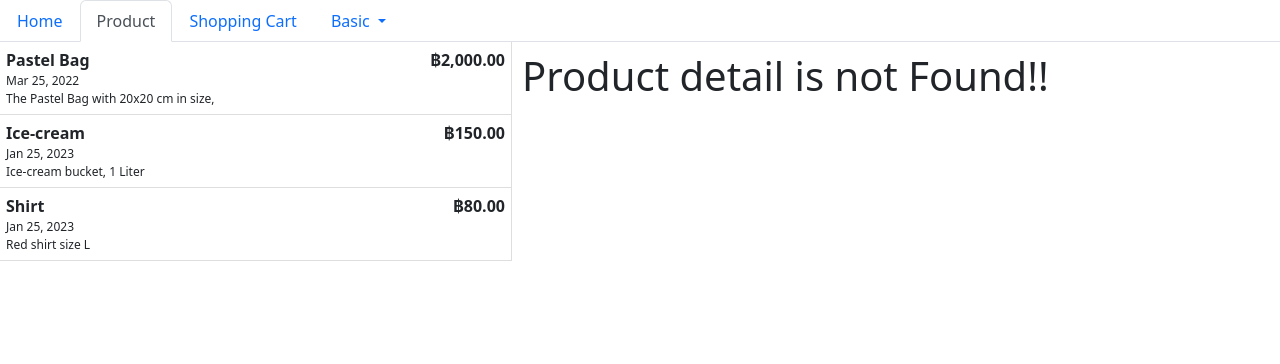
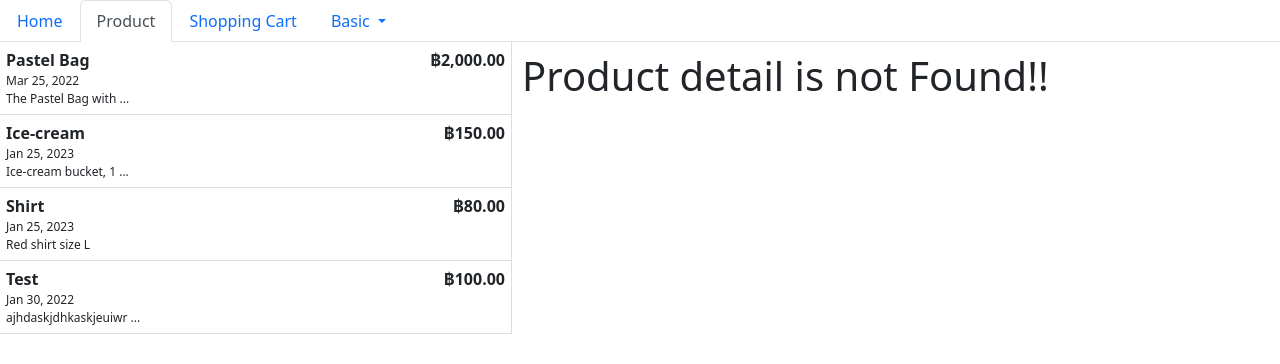
Before and after one commit to PsinaYJJJ/my-e-com-app, an Angular app: page /product/1 in a window 1280 px wide. Shown: the top 364 px of the page. Built offline with nearby package versions, Linux system fonts and the light colour scheme.

Commit message:
Add custom pipe shortenText

```diff
--- a/src/app/app.module.ts
+++ b/src/app/app.module.ts
@@ -9,11 +9,13 @@ import { ProductModule } from './product/product.module';
 import { UserService } from './services/user.service';
 import { ShoppingCartComponent } from './shopping-cart/shopping-cart.component';
 import { ShoppingCartModule } from './shopping-cart/shopping-cart.module';
+import { ShortenTextPipe } from './pipe/shorten-text.pipe';
 
 @NgModule({
   declarations: [
     AppComponent,
     HeaderComponent,
+    // ShortenTextPipe,
     // ProductComponent,
     // ShoppingCartComponent
   ],
--- /dev/null
+++ b/src/app/pipe/shorten-text.pipe.ts
@@ -0,0 +1,15 @@
+import { Input, Pipe, PipeTransform } from '@angular/core';
+
+@Pipe({
+  name: 'shortenText'
+})
+export class ShortenTextPipe implements PipeTransform {
+  transform(value:string, limit:number = 10): string {
+    if(value.length > limit){
+      return  value.slice(0,limit) + ' ...'
+    } else {
+      return value
+    }
+  }
+
+}
--- a/src/app/product/product-lists/product-lists.component.html
+++ b/src/app/product/product-lists/product-lists.component.html
@@ -11,7 +11,7 @@
     </div>
     <div class="detail">
         <p>{{product.createdDate | date}}</p>
-        <p>{{product.description}}</p>
+        <p>{{product.description | shortenText:20}}</p>
     </div>
     </div>
 </ng-template>
--- a/src/app/product/product.module.ts
+++ b/src/app/product/product.module.ts
@@ -6,6 +6,7 @@ import { ProductComponent } from './product.component';
 import { RouterModule } from '@angular/router';
 import { UserService } from '../services/user.service';
 import { ProductService } from './product.service';
+import { ShortenTextPipe } from '../pipe/shorten-text.pipe';
 
 
 
@@ -13,7 +14,8 @@ import { ProductService } from './product.service';
   declarations: [
     ProductComponent,
     ProductListsComponent,
-    ProductDetailComponent
+    ProductDetailComponent,
+    ShortenTextPipe
   ],
   imports: [
     CommonModule,
--- a/src/app/product/product.service.ts
+++ b/src/app/product/product.service.ts
@@ -9,7 +9,7 @@ export class ProductService {
     {
       productName : "Pastel Bag",
       description : "The Pastel Bag with 20x20 cm in size,",
-      productType : "Bag",
+      productType : "bag",
       price : 2000,
       stock : 5,
       productId : 1231,
@@ -20,7 +20,7 @@ export class ProductService {
     {
       productName : "Ice-cream",
       description : "Ice-cream bucket, 1 Liter",
-      productType : "Food",
+      productType : "food",
       price : 150,
       stock : 10,
       productId : 1232,
@@ -31,12 +31,22 @@ export class ProductService {
     {
       productName : "shirt",
       description : "Red shirt size L",
-      productType : "Shirt",
+      productType : "shirt",
       price : 80,
       stock : 1000,
       productId : 4566,
       shopId : 456,
       createdDate : new Date("2023-01-25"),
+    },
+    {
+      productName : "Test",
+      description : "ajhdaskjdhkaskjeuiwrualjfaksfj;sdlfksdl;gmf.,xmvlksilwaurljlk;lv';l',./,z/.msdsa",
+      productType : "shirt",
+      price : 100,
+      stock : 0,
+      productId : 4569,
+      shopId : 456,
+      createdDate : new Date("2022-01-30"),
     },
   ]
   constructor() { }
```
